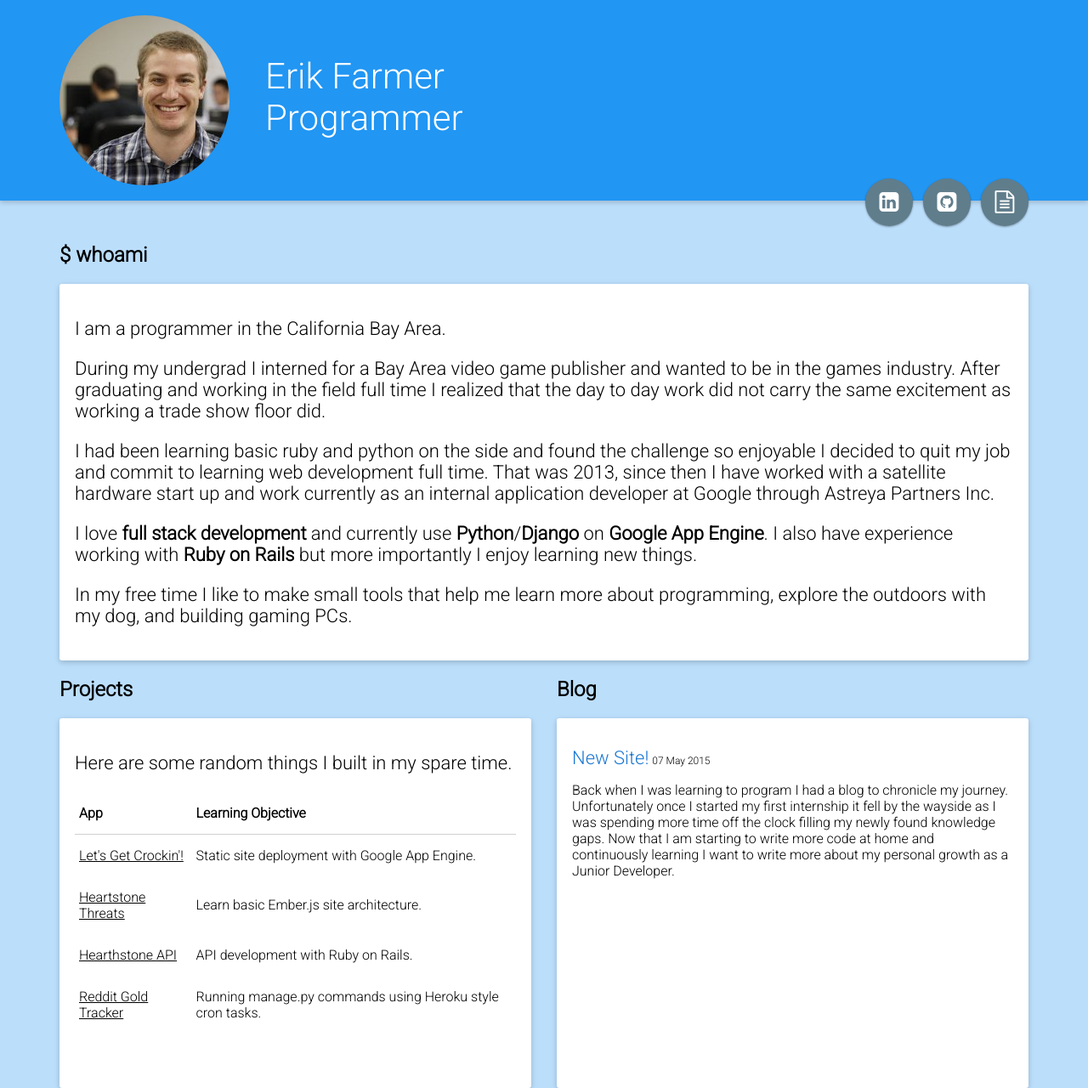
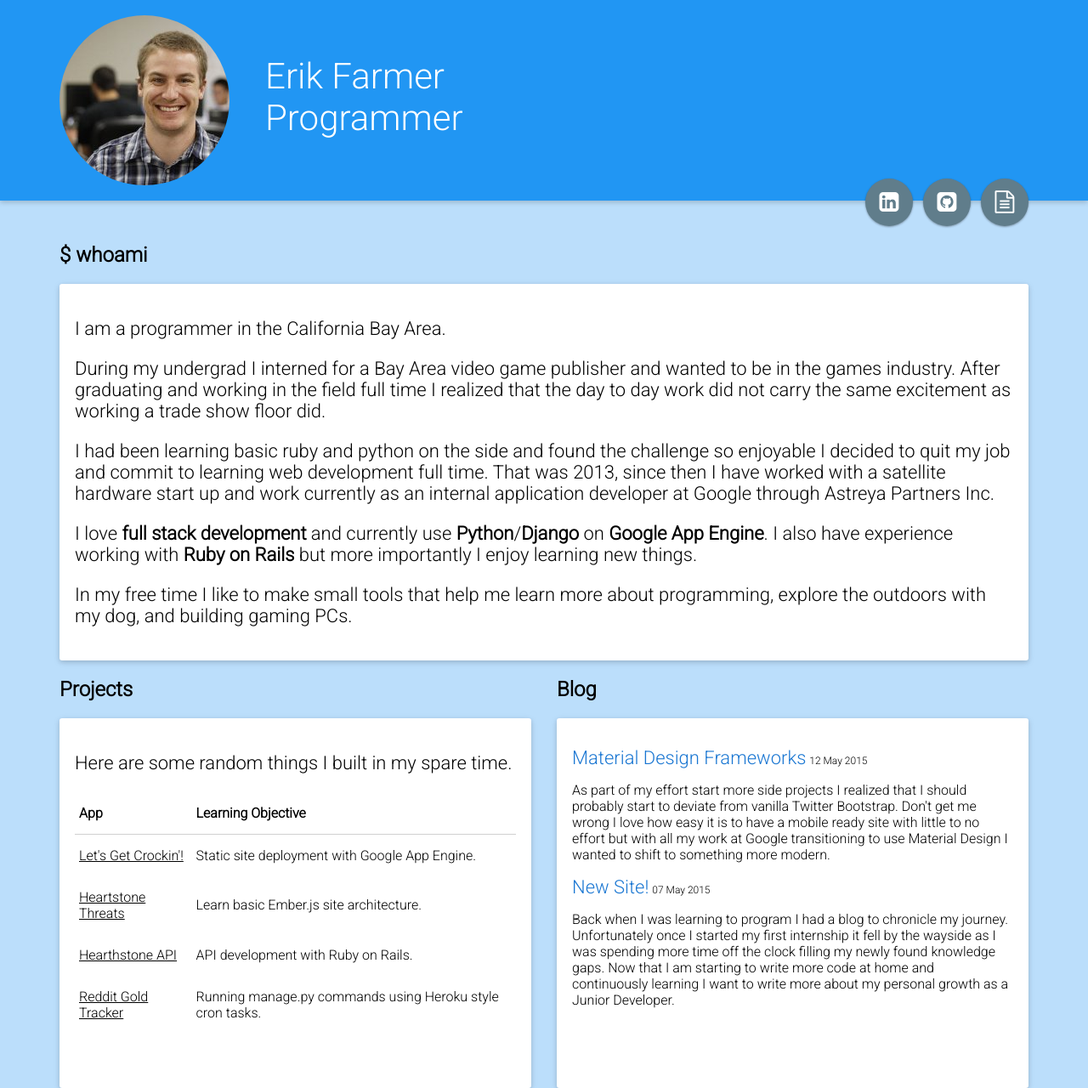
Before and after one commit to erik-farmer/erik-farmer.github.io, a Jekyll site: the page built from index.html, in a window 1280 px wide. Shown: the whole page at 85% size. Built offline with Jekyll 4.4.1, drawn with Linux system fonts in a browser that asks for light colours; nearby versions of some CDN libraries.

Commit message:
Material Design post and remove categories from original post

```diff
--- a/_posts/2015-05-07-new-site.markdown
+++ b/_posts/2015-05-07-new-site.markdown
@@ -2,7 +2,6 @@
 layout: posts
 title:  "New Site!"
 date:   2015-05-07 19:59:19
-categories: jekyll update
 ---
 <p>
   Back when I was learning to program I had a blog to chronicle my journey. Unfortunately once I started my first internship it fell by the wayside as I was spending more time off the clock filling my newly found knowledge gaps. Now that I am starting to write more code at home and continuously learning I want to write more about my personal growth as a Junior Developer.
--- /dev/null
+++ b/_posts/2015-05-12-material-design.markdown
@@ -0,0 +1,22 @@
+---
+layout: posts
+title:  "Material Design Frameworks"
+date:   2015-05-12 19:59:19
+---
+<p>
+  As part of my effort start more side projects I realized that I should probably start to deviate from vanilla Twitter Bootstrap. Don't get me wrong I love how easy it is to have a mobile ready site with little to no effort but with all my work at Google transitioning to use Material Design I wanted to shift to something more modern.
+</p>
+
+<p>
+  When I first heard of Material Design I thought it looked clean and simple and figured there must have been an official CSS repo ready to plug and play (ala Bootstrap) but as you can imagine I was less than thrilled to see that Material Design was more of a theory or set of guidelines than an actual framework. What is a programmer to do when you want something that hasn't been built? You build it yourself! Fortunately since I wanted to make my own MD library there have been a handful of frameworks to come out including <a href="http://iamsurface.com/">Surface</a>, <a href="http://materializecss.com/">Materialize</a>, and even a <a href="https://fezvrasta.github.io/bootstrap-material-design/">Boostrap mod</a>. However, because Material Design is a style and not a framework you can see that each has their own interpretation on certain elements. After an afternoon of extracting the particular elements I liked from each to create my own franken-framework I was feeling pretty please with myself.
+</p>
+
+<p>Then <a href="https://twitter.com/addyosmani/status/593187043292913666">this</a> happened...</p>
+
+<p>
+  On one hand I am thrilled. I will no longer get into discussions with my tech lead over 18px vs 24px padding on our card elements or exactly how an MD button should look because we will have an official Google framework to use in our internal applications. The other part of me is curious about the future of Material Design. Bootstrap has been around for ~4 years and while you still see sites sporting the original look there is no shortage of people that extended the framework to create something different (such as <a href="http://flatstrap.org/">Flatstrap</a> or any of the <a href="https://bootswatch.com/">Bootswatch</a> themes). What will happen in 4 years when tastes change or Google comes out with a newer idea for web design that takes off? The beauty of bootstrap and its variants is that all of the elements use the same classes. Switching designs is as easy as swapping your stylesheet link.
+</p>
+
+<p>
+  I will without a doubt implement the official Google framework in an upcoming project. I am by no means an expert level designer and love tools that make that part of my work easier. Hopefully this new framework has solid class names and inspires front end devs with better taste than myself to continue to keep it fresh and exciting.
+</p>
```
